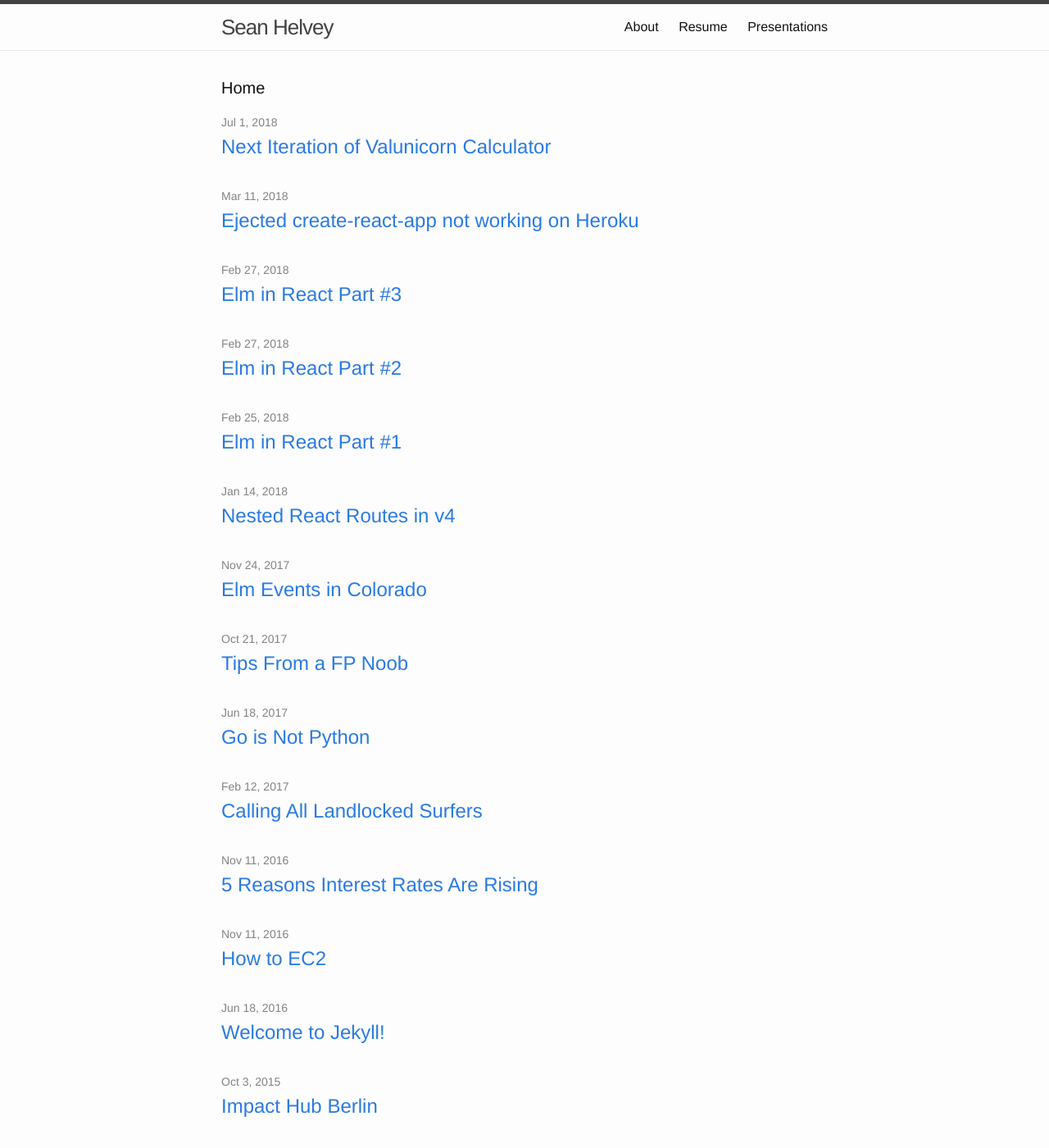
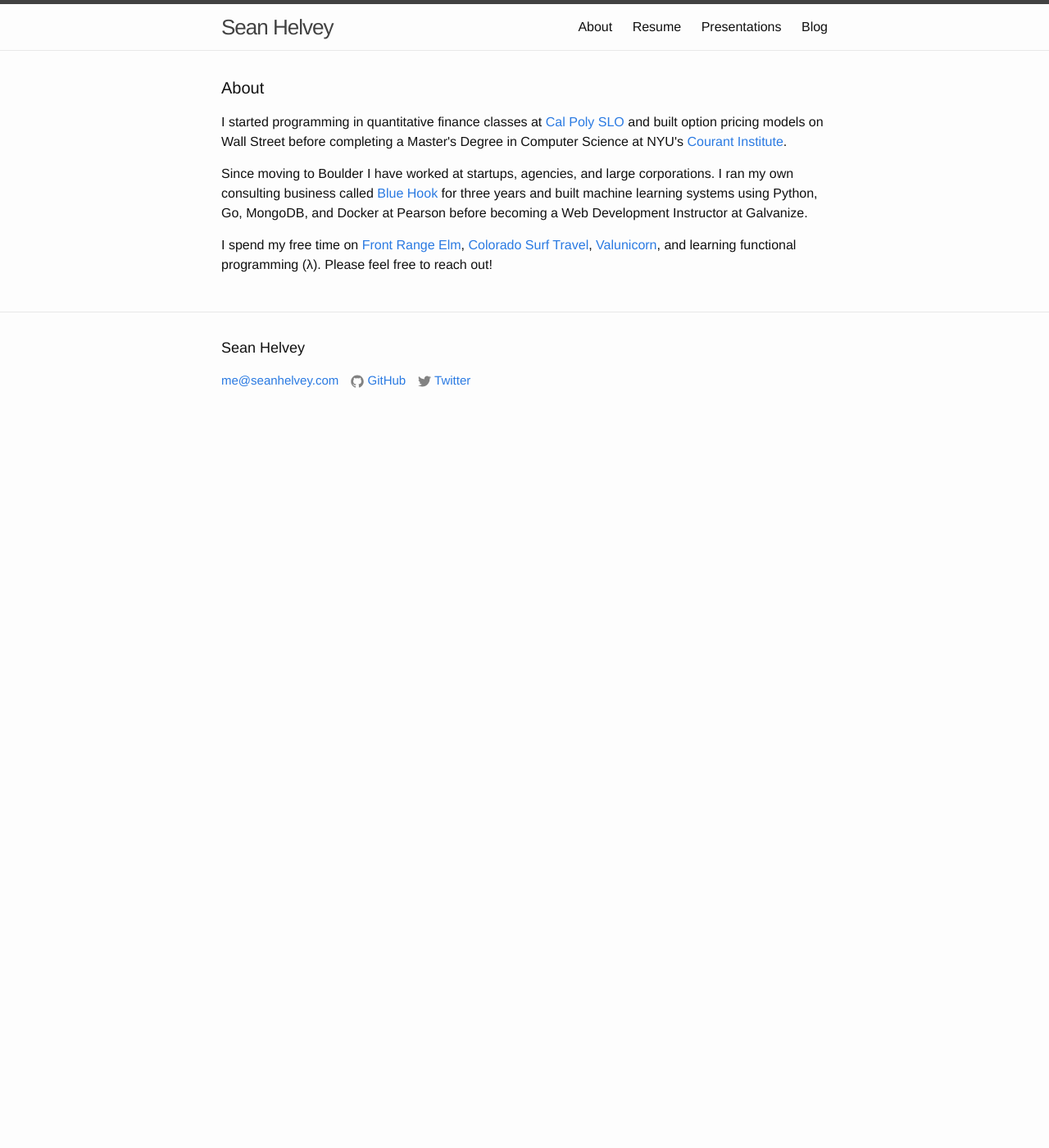
Before and after one commit to seanhelvey/seanhelveydotcom, a Jekyll site: the page built from index.html, in a window 1280 px wide and 1400 px high. Shown: the whole window at 82% size. Built offline with Jekyll 4.4.1, drawn with Linux system fonts in a browser that asks for light colours; some of the changed text lies outside the part shown.

Commit message:
update resume and make about home page

```diff
--- a/_includes/header.html
+++ b/_includes/header.html
@@ -17,6 +17,7 @@
         <a class="page-link" href="/about.html">About</a>
         <a class="page-link" href="/resume.pdf">Resume</a>
         <a class="page-link" href="/presentations.html">Presentations</a>
+        <a class="page-link" href="/blog.html">Blog</a>
         {% for my_page in site.pages %}
           {% if my_page.title %}
           <a class="page-link" href="{{ my_page.url | prepend: site.baseurl }}">{{ my_page.title }}</a>
--- a/index.html
+++ b/index.html
@@ -4,20 +4,18 @@
 
 <div class="home">
 
-  <h1 class="page-heading">Home</h1>
+  <h1 class="page-heading">About</h1>
 
-  <ul class="post-list">
-    {% for post in site.posts %}
-      <li>
-        <span class="post-meta">{{ post.date | date: "%b %-d, %Y" }}</span>
+    <p>
+    I started programming in quantitative finance classes at <a href="http://www.calpoly.edu/">Cal Poly SLO</a> and built option pricing models on Wall Street before completing a Master's Degree in Computer Science at NYU's <a href="https://cims.nyu.edu/">Courant Institute</a>.
+    </p>
 
-        <h2>
-          <a class="post-link" href="{{ post.url | prepend: site.baseurl }}">{{ post.title }}</a>
-        </h2>
-      </li>
-    {% endfor %}
-  </ul>
+    <p>
+    Since moving to Boulder I have worked at startups, agencies, and large corporations. I ran my own consulting business called <a href="http://www.bluehook.co/">Blue Hook</a> for three years and built machine learning systems using Python, Go, MongoDB, and Docker at Pearson before becoming a Web Development Instructor at Galvanize.
+    </p>
 
-  <p class="rss-subscribe">subscribe <a href="{{ "/feed.xml" | prepend: site.baseurl }}">via RSS</a></p>
+    <p>
+    I spend my free time on <a href="http://www.meetup.com/Front-range-elm">Front Range Elm</a>, <a href="https://www.meetup.com/Colorado-Surf-Travel/">Colorado Surf Travel</a>, <a href="http://www.valunicorn.me/">Valunicorn</a>, and learning functional programming (λ). Please feel free to reach out!
+    </p>
 
 </div>
```
Also changed, not shown: blog.html (added, +23 -0 lines), 1 other file.
